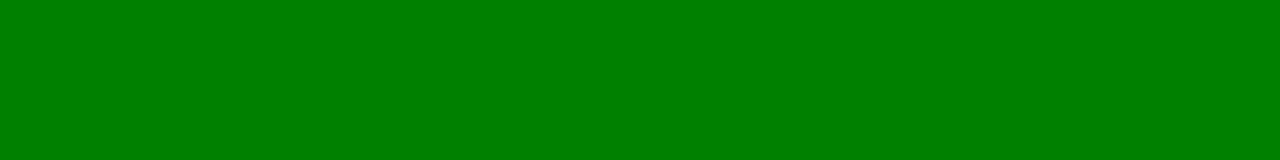
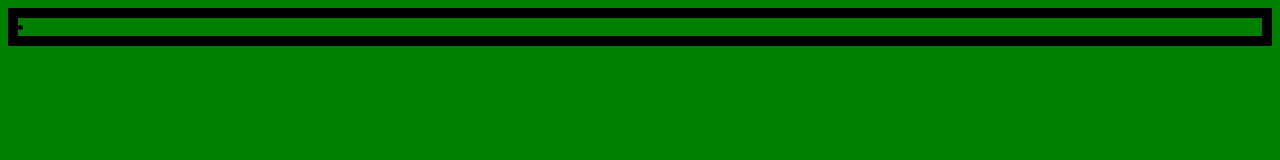
Before and after one commit to LivayEtienne/premire-d-pot, a plain HTML site: page index.html in a window 1280 px wide. Drawn offline with Linux system fonts and the light colour scheme.

Commit message:
Modification

```diff
--- a/index.html
+++ b/index.html
@@ -7,6 +7,6 @@
     <title>Document</title>
 </head>
 <body>
-
+    <li></li>
 </body>
 </html>
--- a/style.css
+++ b/style.css
@@ -1,3 +1,4 @@
 body{
     background-color: green;
+    border: 10px solid black;
 }
```
